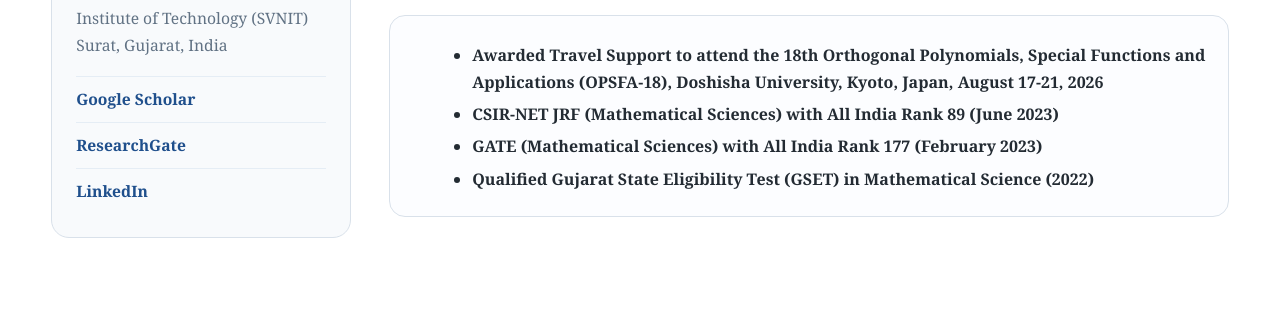
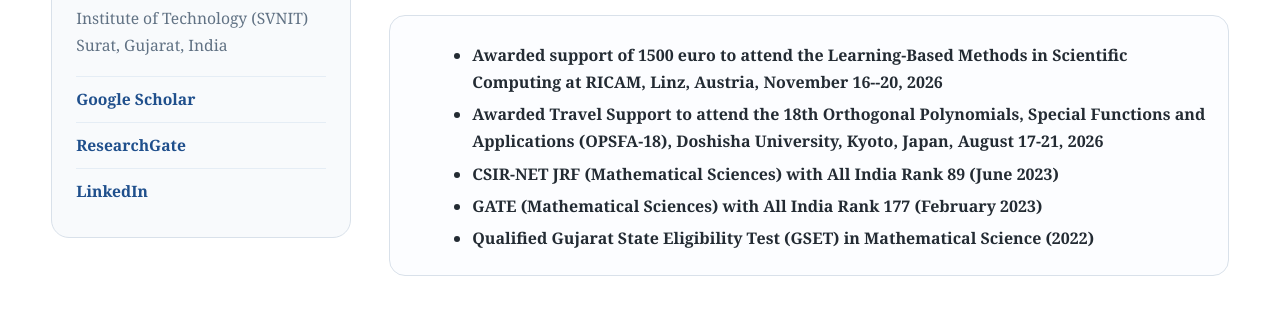
Before and after one commit to DS23MA002/priyankamajethiya.github.io, a plain HTML site: page achievements.html in a window 1280 px wide. Shown: the part 216-530 px from the top of the page. Drawn offline with Linux system fonts and the light colour scheme.

Commit message:
Update achievements.html

```diff
--- a/achievements.html
+++ b/achievements.html
@@ -45,6 +45,7 @@
 
       <div class="contact-box compact-page-list">
         <ul class="clean-list">
+          <li>Awarded support of 1500 euro to attend the Learning-Based Methods in Scientific Computing at RICAM, Linz, Austria, November 16--20, 2026</li>
           <li>Awarded Travel Support to attend the 18th Orthogonal Polynomials, Special Functions and Applications (OPSFA-18), Doshisha University, Kyoto, Japan,  August 17-21, 2026</li>
           <li>CSIR-NET JRF (Mathematical Sciences) with All India Rank 89 (June 2023)</li>
           <li>GATE (Mathematical Sciences) with All India Rank 177 (February 2023)</li>
```
